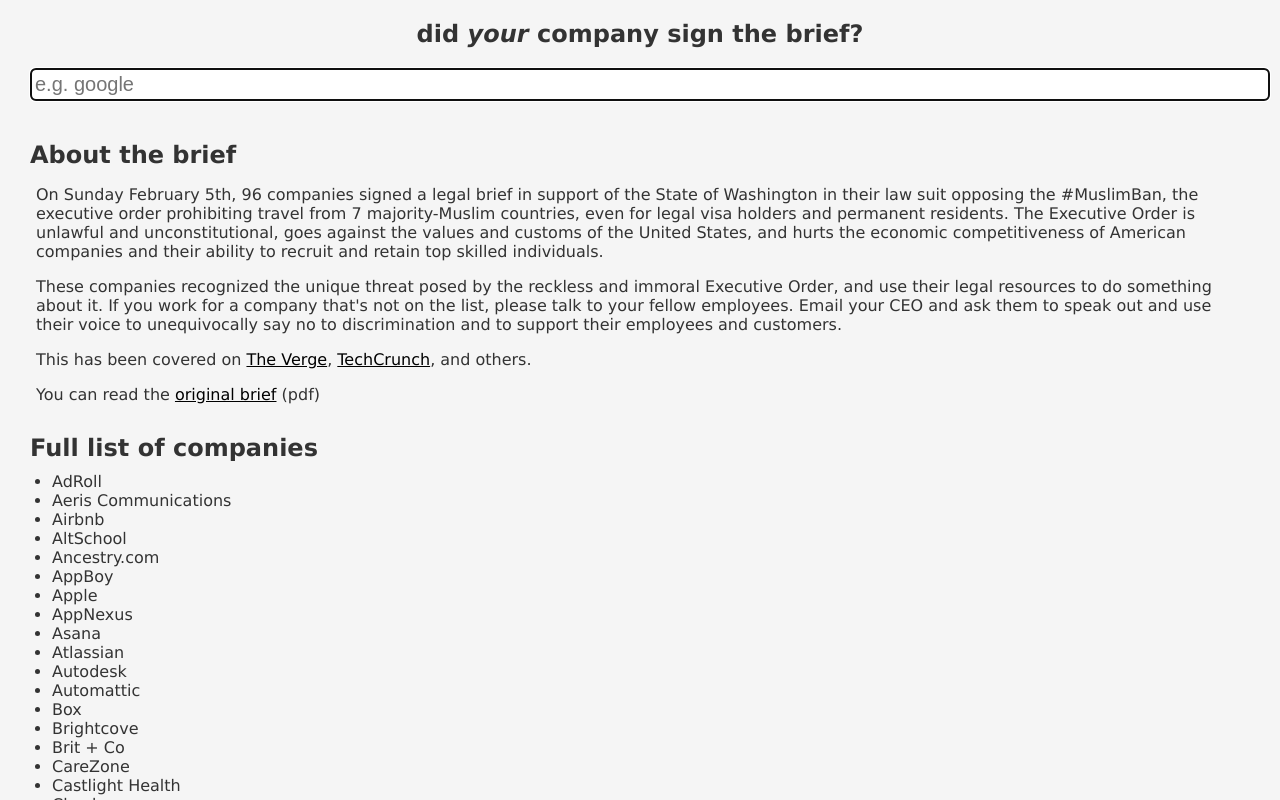
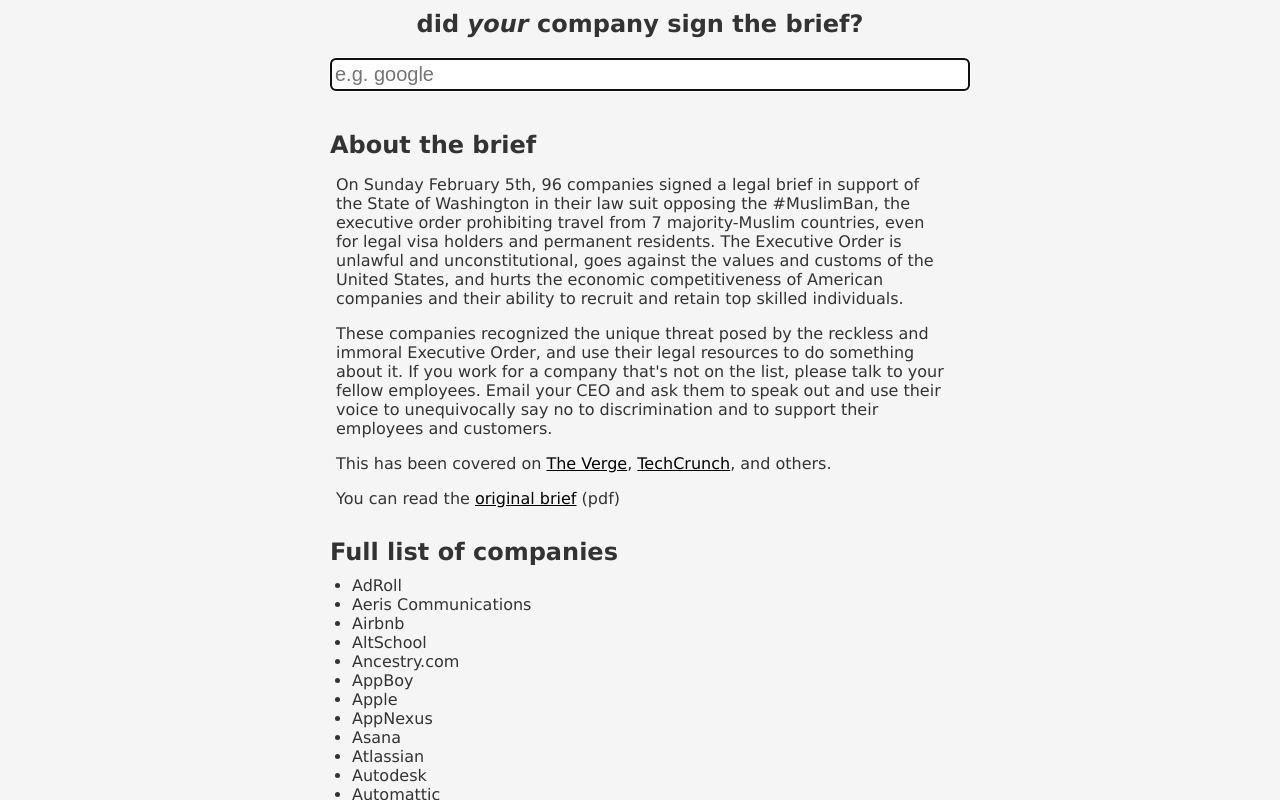
Before and after one commit to junosuarez/amicus, a plain HTML site: page index.html in a window 1280 px wide. Shown: the top 800 px of the page. Drawn offline with Linux system fonts and the light colour scheme.

Commit message:
update css

```diff
--- a/index.html
+++ b/index.html
@@ -498,7 +498,11 @@
 }
 
 body {
-  margin: 20px;
+  max-width: 40em;
+  margin-left: auto;
+  margin-right: auto;
+  padding-left: 0.3em;
+  padding-right: 0.3em;
   background-color: whitesmoke;
   color: #333;
   font-family: 'Lucida Sans', 'Lucida Sans Regular', 'Lucida Grande', 'Lucida Sans Unicode', Geneva, Verdana, sans-serif
```
